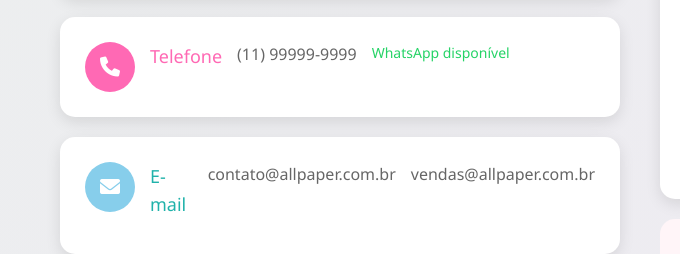
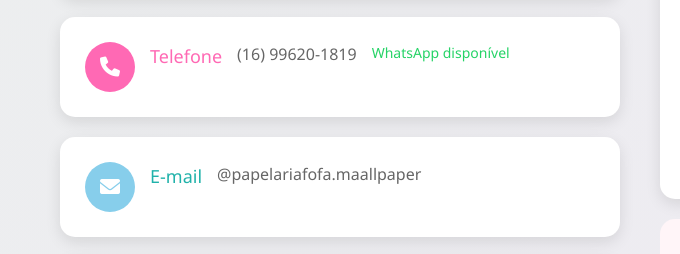
Before and after one commit to forgget/ALLPAPER, a plain HTML site: page index.html in a window 1280 px wide. Shown: the part 3535-3789 px from the top of the page, 0-680 px from the left. Drawn offline with Linux system fonts and the light colour scheme; some packages are replaced by stand-ins of ours.

Commit message:
alteração de usabilidade

```diff
--- a/index.html
+++ b/index.html
@@ -180,15 +180,14 @@
                         <div class="contact-card">
                             <div class="contact-icon"><i class="fas fa-phone"></i></div>
                             <h3>Telefone</h3>
-                            <p>(11) 99999-9999</p>
+                            <p>(16) 99620-1819</p>
                             <span class="whatsapp-text">WhatsApp disponível</span>
                         </div>
 
                         <div class="contact-card">
                             <div class="contact-icon"><i class="fas fa-envelope"></i></div>
                             <h3>E-mail</h3>
-                            <p>contato@allpaper.com.br</p>
-                            <p>vendas@allpaper.com.br</p>
+                            <p>@papelariafofa.maallpaper</p>
                         </div>
 
                         <div class="contact-card">
```
